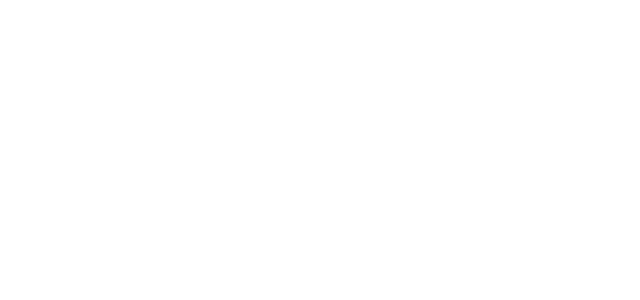
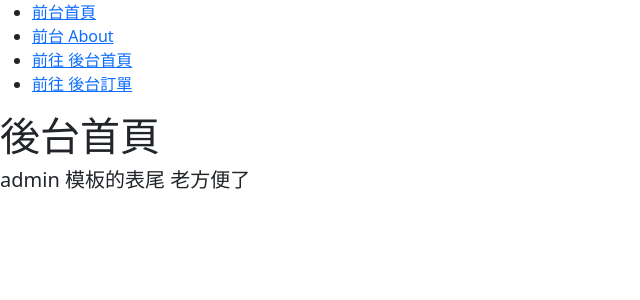
Before and after one commit to ZhangZJ0906/nuxt-live, a Nuxt app: page /D3/admin in a window 1280 px wide. Before the commit this address had no page. Shown: the top 300 px of the page, without its empty margins (0-640 px from the left). Built offline with nearby package versions, Linux system fonts and the light colour scheme.

Commit message:
Day3 新增layout

```diff
--- /dev/null
+++ b/layouts/admin.vue
@@ -0,0 +1,28 @@
+<script setup lang="ts"></script>
+
+<template>
+  <header>
+    <ul class="list">
+      <li>
+        <NuxtLink to="/D3/">前台首頁</NuxtLink>
+      </li>
+      <li>
+        <NuxtLink to="/D3/about">前台 About</NuxtLink>
+      </li>
+      <li>
+        <NuxtLink to="/D3/admin">前往 後台首頁</NuxtLink>
+      </li>
+      <li>
+        <NuxtLink to="/D3/admin/order">前往 後台訂單</NuxtLink>
+      </li>
+    </ul>
+  </header>
+  <slot />
+  <footer>
+    <h5>
+      admin 模板的表尾 老方便了
+    </h5>
+  </footer>
+</template>
+
+<style scoped></style>
--- /dev/null
+++ b/layouts/default.vue
@@ -0,0 +1,30 @@
+<script setup lang="ts"></script>
+
+<template>
+
+    <header>
+      <ul class="list">
+        <li>
+          <NuxtLink to="/D3/">前台首頁</NuxtLink>
+        </li>
+        <li>
+          <NuxtLink to="/D3/about">前台 About</NuxtLink>
+        </li>
+        <li>
+          <NuxtLink to="/D3/admin">前往 後台首頁</NuxtLink>
+        </li>
+        <li>
+          <NuxtLink to="/D3/admin/order">前往 後台訂單</NuxtLink>
+        </li>
+      </ul>
+    </header>
+    <slot />
+    <footer>
+      <h5>
+        前台模板的表尾
+      </h5>
+    </footer>
+
+</template>
+
+<style scoped lang="scss"></style>
--- /dev/null
+++ b/pages/D3/about.vue
@@ -0,0 +1,13 @@
+<script lang="ts" setup></script>
+
+<template>
+    <NuxtLayout>
+        <h1>
+            前台 About
+        </h1>
+
+
+    </NuxtLayout>
+</template>
+
+<style scoped></style>
--- /dev/null
+++ b/pages/D3/admin.vue
@@ -0,0 +1,8 @@
+<script setup></script>
+<template>
+    <NuxtLayout>
+    <NuxtPage />
+    </NuxtLayout>
+</template>
+
+<style scoped></style>
--- /dev/null
+++ b/pages/D3/admin/index.vue
@@ -0,0 +1,15 @@
+<script lang="ts" setup>
+definePageMeta({
+    layout: 'admin'
+})
+</script>
+
+<template>
+
+    <h1>
+        後台首頁
+    </h1>
+
+</template>
+
+<style scoped></style>
--- /dev/null
+++ b/pages/D3/admin/order.vue
@@ -0,0 +1,15 @@
+<script lang="ts" setup>
+definePageMeta({
+    layout: 'admin'
+})
+</script>
+
+<template>
+
+    <h1>
+        後台訂單
+    </h1>
+
+</template>
+
+<style scoped></style>
--- /dev/null
+++ b/pages/D3/index.vue
@@ -0,0 +1,15 @@
+<script lang="ts" setup>
+
+</script>
+
+<template>
+    <NuxtLayout>
+
+        <h1>
+            前台首頁
+        </h1>
+
+    </NuxtLayout>
+</template>
+
+<style scoped></style>
--- a/pages/index.vue
+++ b/pages/index.vue
@@ -5,6 +5,7 @@
 
 <template>
   <NuxtLink to="/DayTwo">DayTwo</NuxtLink>
+  <!-- <NuxtLink to="/DayThree">DayThree</NuxtLink> -->
   <div>
     Page: index
     <h1>目前路由的路徑 - route.fullPath 為: {{ route.fullPath }}</h1>
```
